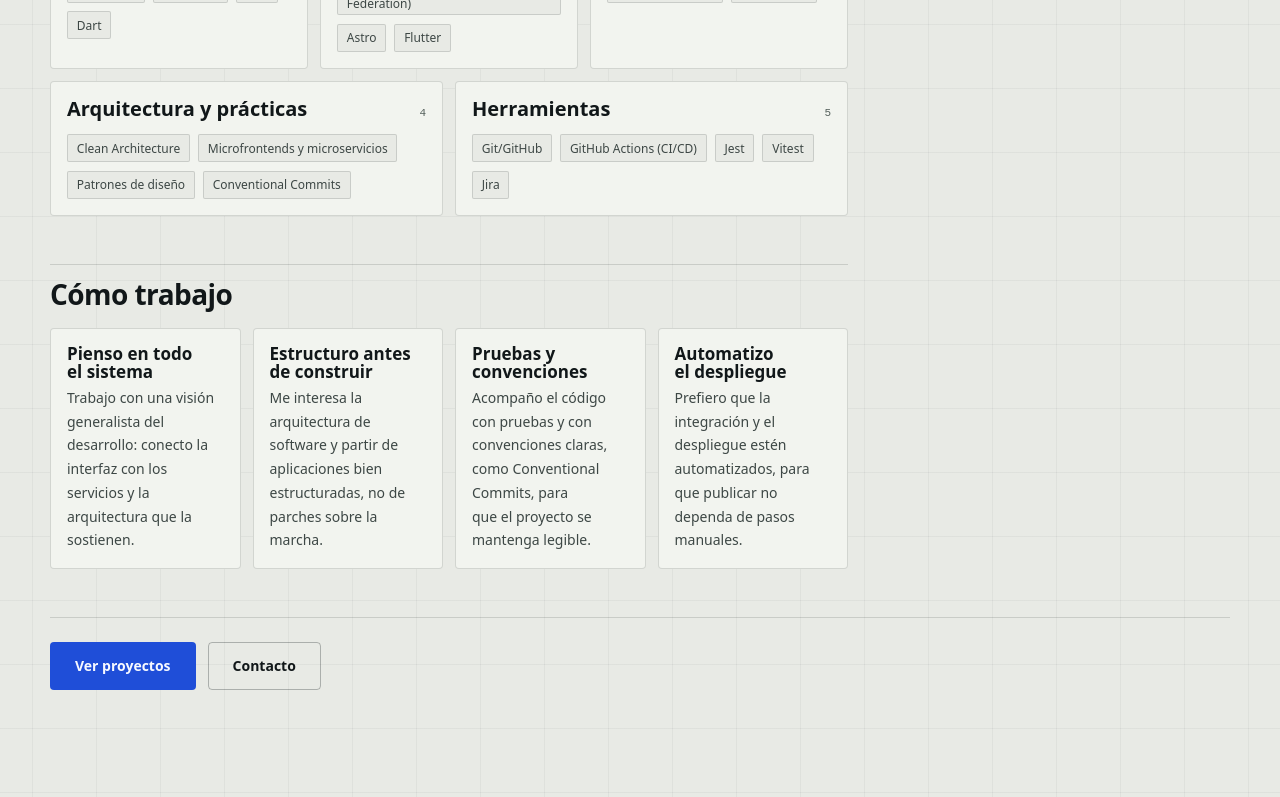
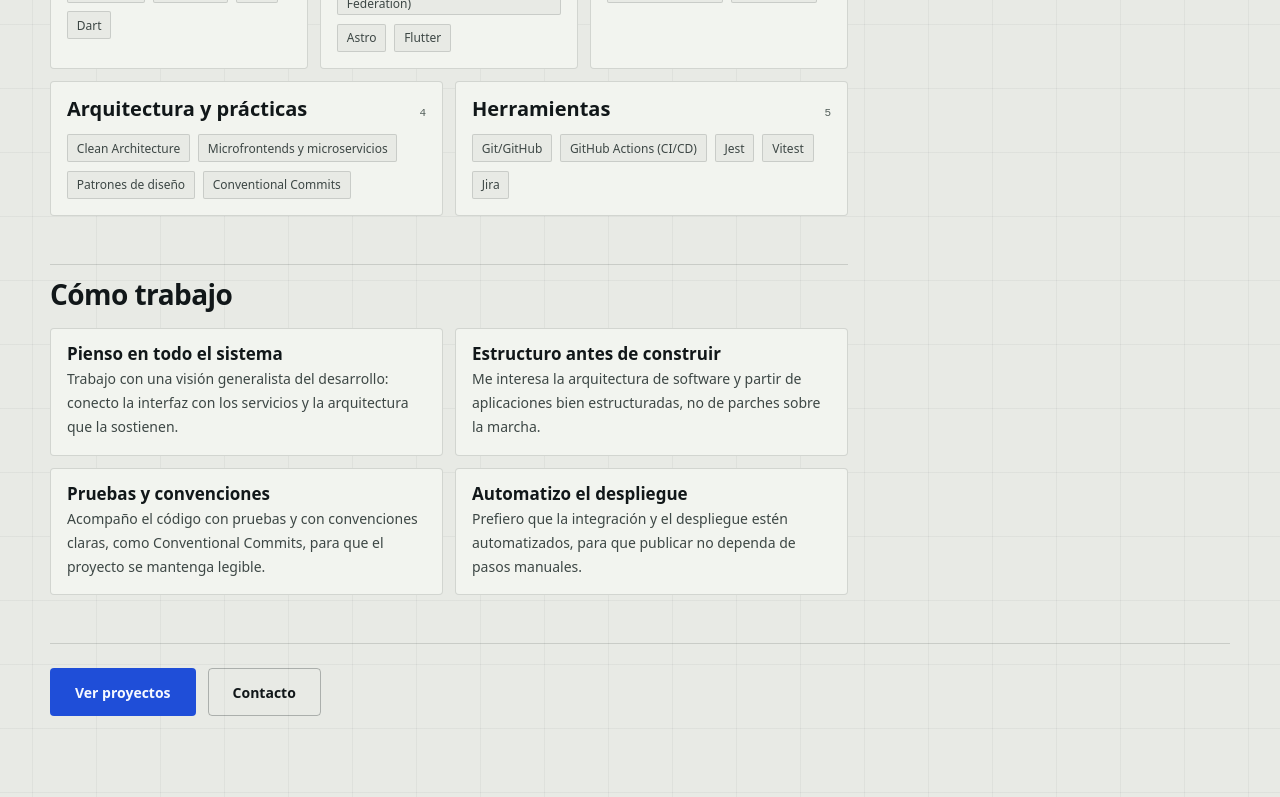
Before and after one commit to INGDavidMora2005/proyecto-portafolio, an Angular app: page /perfil in a window 1280 px wide. Shown: the part 1128-1925 px from the top of the page. Built offline with nearby package versions, Linux system fonts and the light colour scheme; a web font is replaced by a local one.

Commit message:
refactor(perfil): mostrar 'Cómo trabajo' en 2 columnas

```diff
--- a/src/app/features/perfil/components/principles/principles.scss
+++ b/src/app/features/perfil/components/principles/principles.scss
@@ -90,14 +90,3 @@
     border-top: 1px solid var(--rule);
   }
 }
-
-@media (min-width: 1100px) {
-  .principles {
-    grid-template-columns: repeat(4, minmax(0, 1fr));
-  }
-
-  .principle {
-    flex-direction: column;
-    gap: var(--space-2);
-  }
-}
```
